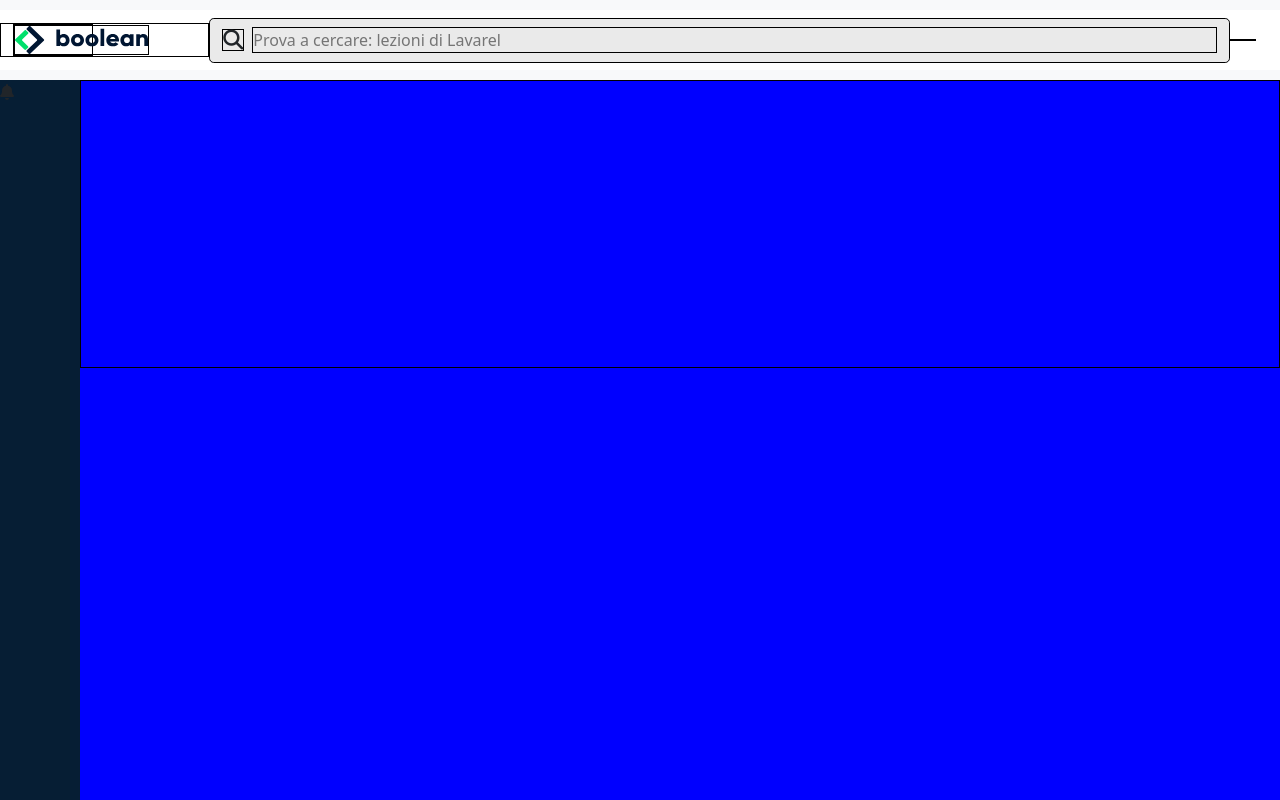
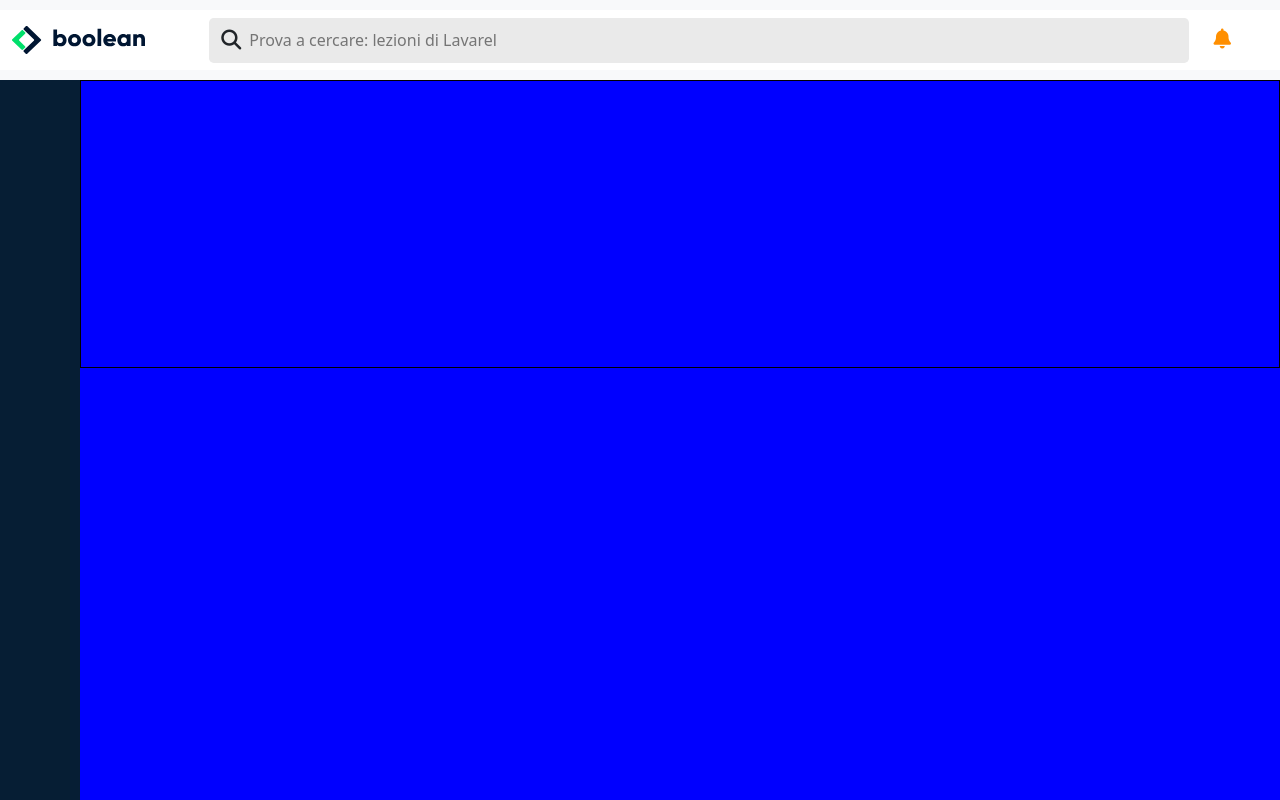
Before and after one commit to Marco9726/html-css-bootstrap-dashboard, a plain HTML site: page index.html in a window 1280 px wide. Drawn offline with nearby package versions, Linux system fonts and the light colour scheme.

Commit message:
dropdown icona notifiche

```diff
--- a/css/style.css
+++ b/css/style.css
@@ -27,10 +27,17 @@ header{
 #searchbar input[type="search"]{
     width: 100%;
     background-color: rgb(234, 234, 234);
+    outline: none;
+    border: none;
 }
 
-header .row *{
-    border: 1px solid black;
+.dropdown i{
+    color: rgb(255,143,0);
+    font-size: 1.25rem;
+}
+
+.debug{
+    border: 1px solid red;
 }
 /* ** * MAIN * ** */
 main{
--- a/index.html
+++ b/index.html
@@ -23,13 +23,24 @@
                         <i class="fa-solid fa-magnifying-glass"></i>
                         <input type="search" name="search" placeholder="Prova a cercare: lezioni di Lavarel">
                     </div>
-                    <div class="col flex-grow-0"></div>
+                    <div id="navbar" class="col flex-grow-0 d-flex align-items-center h-75">
+                        <div class="dropdown">
+                            <a class="btn" href="#" role="button" data-bs-toggle="dropdown" aria-expanded="false">
+                                <i class="fa-solid fa-bell"></i>
+                            </a>
+                            <ul class="dropdown-menu">
+                              <li><a class="dropdown-item" href="#">Profilo</a></li>
+                              <li><a class="dropdown-item" href="#">Fatturazione</a></li>
+                              <li><a class="dropdown-item" href="#">Logout</a></li>
+                            </ul>
+                        </div>
+                    </div>
                 </div>
             </div>
         </header>
         <main class="d-flex">
             <aside>
-                <i class="fa-solid fa-bell"></i>
+
             </aside>
             <div id="main-content">
                 <div id="jumbo"></div>
@@ -39,4 +50,6 @@
             </div>
         </main>
     </body>
+        <!-- JavaScript Bundle with Popper -->
+<script src="https://cdn.jsdelivr.net/npm/bootstrap@5.2.2/dist/js/bootstrap.bundle.min.js" integrity="sha384-OERcA2EqjJCMA+/3y+gxIOqMEjwtxJY7qPCqsdltbNJuaOe923+mo//f6V8Qbsw3" crossorigin="anonymous"></script>
 </html>
```
